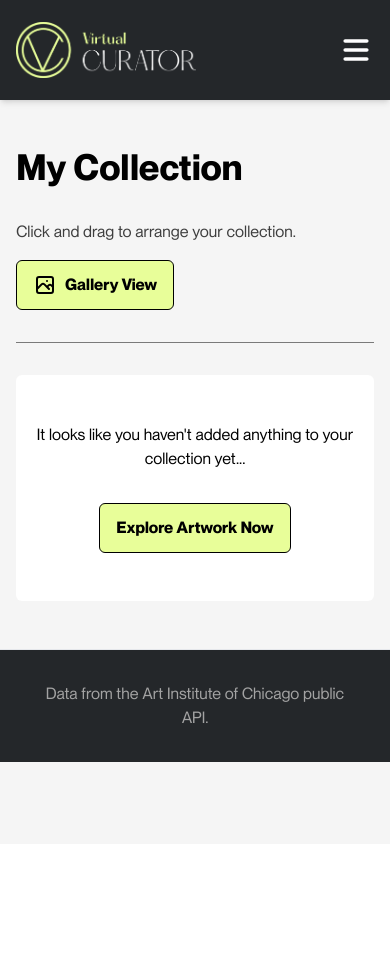
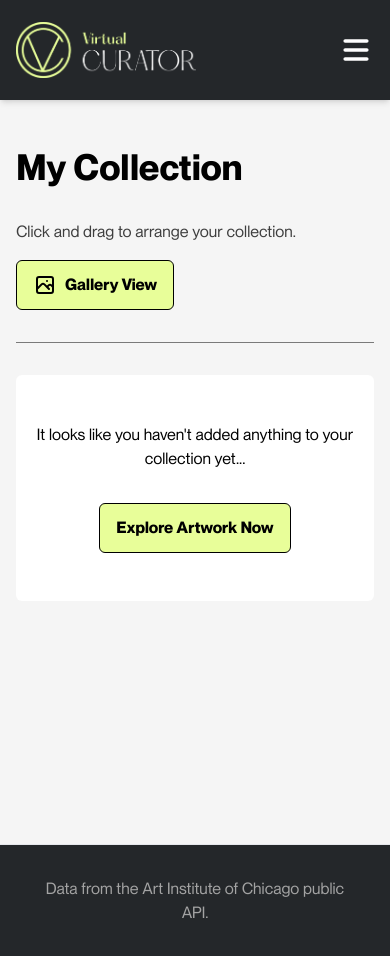
Before and after one commit to aplauche/Collector-App, a React (Vite) app: page /collection in a window 390 px wide. Before the commit the page ends 844 px from the top, so only its background shows below. Built offline with nearby package versions, Linux system fonts and the light colour scheme.

Commit message:
minor layout tweaks to gallery on mobile

```diff
--- a/src/components/CollectionCard.jsx
+++ b/src/components/CollectionCard.jsx
@@ -9,11 +9,8 @@ export default function CollectionCard({item}){
 
   const {collection, addToCollection, removeFromCollection} = useCollectionStore()
 
-  console.log(collection)
-
   const handleCollectionClick = () => {
     if(collection.includes(item.id)){
-      console.log('remove')
       removeFromCollection(item.id)
     } else {
       addToCollection(item.id)
--- a/src/components/GalleryModal.jsx
+++ b/src/components/GalleryModal.jsx
@@ -12,7 +12,7 @@ export default function GalleryModal({open, toggle, data}){
       {open && (
         <motion.div initial={{ opacity: 0 }}
           animate={{ opacity: 1 }}
-          exit={{ opacity: 0 }}  onClick={() => toggle(false)} className="shade bg-black/90 fixed top-0 left-0 h-screen w-screen z-[60] overflow-y-auto py-[100px] px-8">
+          exit={{ opacity: 0 }}  onClick={() => toggle(false)} className="shade bg-black/90 fixed top-0 left-0 h-screen w-screen z-[60] overflow-y-auto py-[80px] px-12">
           <div className="max-w-[900px] mx-auto" onClick={e => {e.stopPropagation()}}>
               {data.length > 0 && (
                   <ResponsiveMasonry
@@ -26,7 +26,7 @@ export default function GalleryModal({open, toggle, data}){
                 </ResponsiveMasonry>
               )}
           </div>
-          <div className="bg-black/50 p-4 fixed top-8 right-8 rounded-full">
+          <div className="bg-black/50 md:p-4 fixed top-4 right-4 p-2 md:top-6 md:right-8 rounded-full">
           <HiOutlineX className=" text-white text-3xl cursor-pointer " onClick={() => toggle(false)} />
           </div>
         </motion.div>
--- a/src/components/Layout.jsx
+++ b/src/components/Layout.jsx
@@ -8,16 +8,16 @@ export default function Layout(){
 
 
   return (
-    <main className="main-content min-h-screen md:h-screen bg-neutral-light">
+    <div className="app-container min-h-screen md:h-screen bg-neutral-light">
       <Sidebar />
-      <div className="min-h-full py-12 px-4 md:px-8 overflow-y-auto">
-        <div><Toaster/></div>
+      <main className="md:min-h-full py-12 px-4 md:px-8 overflow-y-auto">
+        <div>
+          <Toaster/>
+        </div>
         <Outlet />
-      </div>
+      </main>
       <Footer />
-    </main>
-
-
+    </div>
 
   )
 }
--- a/src/index.css
+++ b/src/index.css
@@ -7,15 +7,19 @@
   html {
     font-family: "Montreal", sans-serif;
   }
-  .main-content {
+  .app-container {
     display: grid;
     grid-template-columns: 300px 1fr;
   }
 
   @media(max-width: 767px){
-    .main-content {
+    .app-container {
       display: block;
     }
+  }
+
+  main {
+    min-height: calc(100vh - 100px);
   }
 }
 
--- a/src/pages/Single.jsx
+++ b/src/pages/Single.jsx
@@ -1,6 +1,5 @@
 import axios from "axios"
 import { useEffect, useState } from "react"
-import { HiStar } from "react-icons/hi"
 import { useParams } from "react-router-dom"
 import Loader from "../components/Loader"
 import useCollectionStore from "../store/collectionStore"
```
